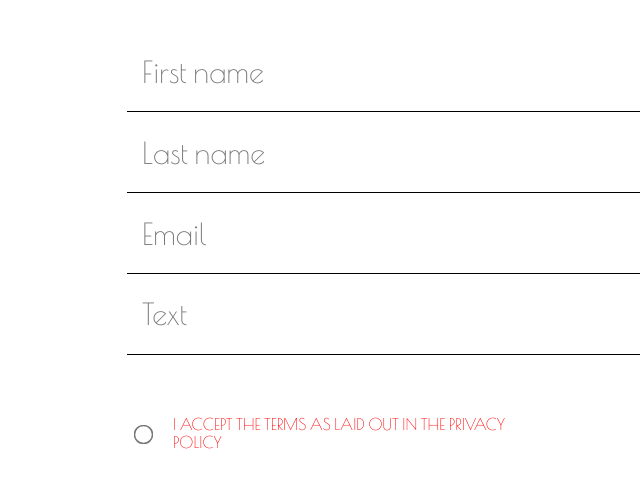
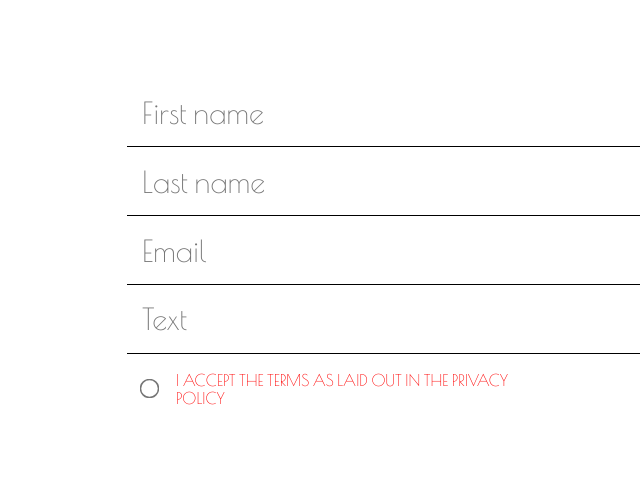
Before and after one commit to ViktorSpivak/psychology, a React (Create React App) app: page /askMe in a window 1280 px wide. Shown: the part 149-636 px from the top of the page, without its empty margins (163-803 px from the left). Built offline with nearby package versions, Linux system fonts and the light colour scheme.

Commit message:
add form style

```diff
--- a/src/components/askMe/AskMe.jsx
+++ b/src/components/askMe/AskMe.jsx
@@ -181,15 +181,12 @@ export const AskMe = () => {
             <div className={style.acceptCheckBox}>
               <input
                 type="radio"
-                id="radioButton"
                 checked={accept}
                 onClick={() => setAccept(!accept)}
                 readOnly
                 className={style.acceptInput}
               ></input>
-              <p
-                className={accept ? style.acceptTextIsActive : style.acceptText}
-              >
+              <p className={accept ? style.acceptTextActive : style.acceptText}>
                 <a
                   href="/"
                   target="blank"
@@ -200,11 +197,12 @@ export const AskMe = () => {
                 </a>
               </p>
             </div>
-            {accept && (
-              <button type="submit" className={style.submitBtn}>
-                Submit<span>&#10230;</span>
-              </button>
-            )}
+            <button
+              type="submit"
+              className={accept ? style.submitBtnActive : style.submitBtn}
+            >
+              Submit<span>&#10230;</span>
+            </button>
           </div>
         </Form>
       </Formik>
--- a/src/components/askMe/askme.module.css
+++ b/src/components/askMe/askme.module.css
@@ -6,6 +6,7 @@
   height: 100vh;
 }
 .line {
+  /* position: relative; */
   margin: 0;
   border: 0;
   height: 0.8px;
@@ -20,49 +21,78 @@
 .input {
   padding-left: 15px;
   width: 100%;
-  height: 10vh;
+  height: 68px;
   border: none;
   outline: none;
   font-size: 30px;
   font-family: "Poiret One", cursive;
 }
 .acceptBlock {
-  margin: 0 auto;
-  display: flex;
-  flex-wrap: wrap;
-  justify-content: space-around;
-  padding-top: 40px;
+  height: 70px;
+  /* padding-top: 0.8vh; */
 }
-.acceptText_main {
+.text {
   margin: 0;
-  padding: 20px;
+  padding-left: 20px;
 }
 
 .acceptInput {
   transform: scale(1.5);
-  margin-left: 10px;
+  margin: 0;
+}
+.acceptInput:checked:after {
+  position: absolute;
+  content: "";
+  /* top: 0%;
+  bottom: 0%;
+  left: 0%;
+  right: 0%; */
+  top: 20%;
+  bottom: 20%;
+  left: 20%;
+  right: 20%;
+  /* background: black; */
+  border-radius: 50%;
+  /* background-color: #000; */
+  /* color: #000; */
+  /* opacity: 0.8; */
 }
 .acceptText {
   color: red;
-  composes: acceptText_main;
+  composes: text;
 }
 
-.acceptTextIsActive {
+.acceptTextActive {
   color: black;
-  composes: acceptText_main;
+  composes: text;
 }
 .acceptCheckBox {
-  display: flex;
+  display: inline-flex;
+  width: 100%;
   align-items: center;
-  width: 300px;
+  justify-content: center;
+  padding: 2vh;
+  padding-left: 2vh;
+  padding-right: 2vh;
 }
-.submitBtn {
+.btn {
+  display: block;
+  margin: 0 auto;
+  padding: 2vh;
   outline: none;
   border: none;
   background: none;
   cursor: pointer;
   font-size: 1.5rem;
   font-family: "Poiret One", cursive;
+}
+.submitBtn {
+  visibility: hidden;
+  composes: btn;
+}
+.submitBtnActive {
+  visibility: visible;
+  composes: btn;
 }
 .acceptLink {
   font-size: 1rem;
@@ -72,6 +102,7 @@
 .errorStyle {
   position: absolute;
   right: 10px;
+  transform: translateY(-100%);
   color: red;
   font-size: 18px;
 }
@@ -83,10 +114,12 @@
   .acceptCheckBox {
     width: 400px;
   }
+  .btn {
+    margin: 0;
+    margin-left: auto;
+  }
   .acceptBlock {
-    width: 500px;
-    flex-wrap: nowrap;
-    justify-content: space-between;
+    display: flex;
   }
 }
 @media (min-width: 1024px) {
```
